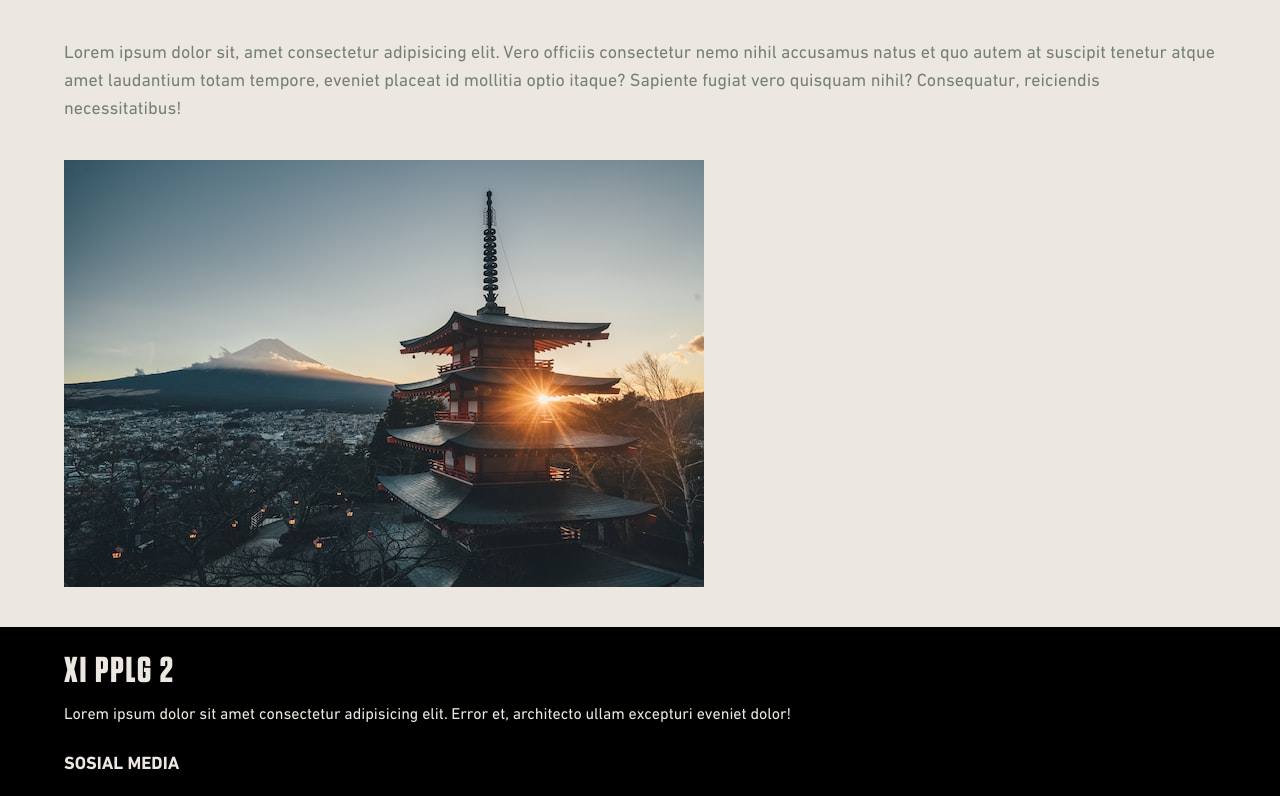
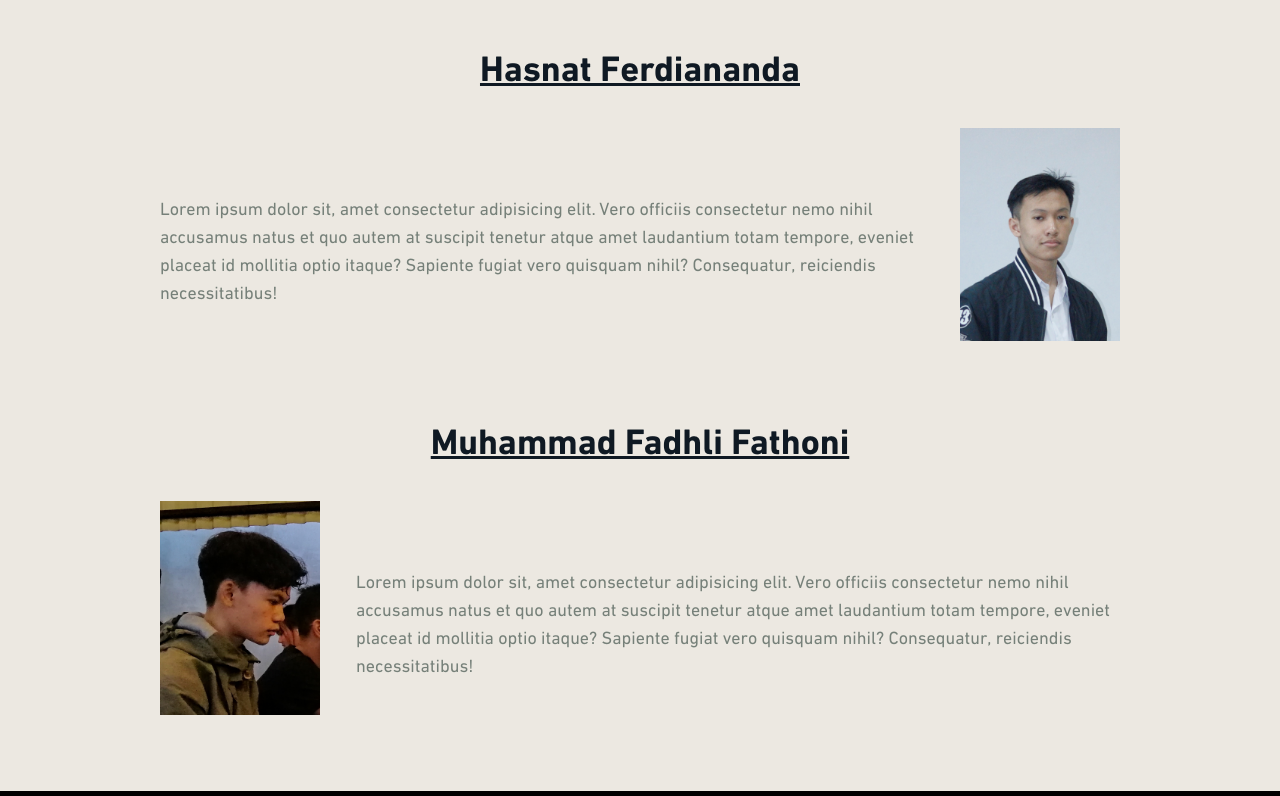
Before and after one commit to hasnat5/arum, a React (Create React App) app: page /tentang in a window 1280 px wide. Shown: the part 2080-2876 px from the top of the page. Built offline with nearby package versions, Linux system fonts and the light colour scheme.

Commit message:
change sinopsis label into trailer

```diff
--- a/src/components/about/aboutUs.jsx
+++ b/src/components/about/aboutUs.jsx
@@ -1,11 +1,31 @@
 import React from "react";
-import tentang from "../../asset/img/jumbotron.jpg";
+import hasnatDev from "../../asset/img/hasnat_pengembang.JPG";
+import fadhliDev from "../../asset/img/fadhli_pengembang.jpeg";
+
 const aboutUs = () => {
     return (
-        <div className="grid px-6 py-10 gap-9 lg:px-16">
+        <div className="grid gap-12 px-6 py-10 lg:px-16">
             <h1 className="text-secondary font-tungsten text-6xl lg:text-8xl">TENTANG PENGEMBANG</h1>
-            <p className="font-din text-lg text-fourth">Lorem ipsum dolor sit, amet consectetur adipisicing elit. Vero officiis consectetur nemo nihil accusamus natus et quo autem at suscipit tenetur atque amet laudantium totam tempore, eveniet placeat id mollitia optio itaque? Sapiente fugiat vero quisquam nihil? Consequatur, reiciendis necessitatibus!</p>
-            <img src={tentang} alt="poto_kelas" />
+
+            {/* hasnat profile */}
+            <div>
+                <h2 className="font-dinBold text-3xl lg:text-4xl text-secondary underline text-center mb-6 lg:mb-9">Hasnat Ferdiananda</h2>
+
+                <div className="grid items-center justify-items-center lg:px-24 lg:grid-cols-12">
+                    <img src={hasnatDev} className="w-6/12 lg:w-full lg:order-2 mb-6 lg:mb-9 lg:col-span-2 lg:justify-self-end" alt="poto_developer" />
+                    <p className="font-din text-lg text-fourth lg:col-span-10 lg:pr-9">Lorem ipsum dolor sit, amet consectetur adipisicing elit. Vero officiis consectetur nemo nihil accusamus natus et quo autem at suscipit tenetur atque amet laudantium totam tempore, eveniet placeat id mollitia optio itaque? Sapiente fugiat vero quisquam nihil? Consequatur, reiciendis necessitatibus!</p>
+                </div>
+            </div>
+
+            {/* fadhli profile */}
+            <div>
+                <h2 className="font-dinBold text-3xl lg:text-4xl text-secondary underline text-center mb-6 lg:mb-9">Muhammad Fadhli Fathoni</h2>
+
+                <div className="grid items-center justify-items-center lg:px-24 lg:grid-cols-12">
+                    <img src={fadhliDev} className="w-6/12 lg:w-full mb-6 lg:mb-9 lg:col-span-2" alt="poto_developer" />
+                    <p className="font-din text-lg text-fourth lg:col-span-10 lg:pl-9">Lorem ipsum dolor sit, amet consectetur adipisicing elit. Vero officiis consectetur nemo nihil accusamus natus et quo autem at suscipit tenetur atque amet laudantium totam tempore, eveniet placeat id mollitia optio itaque? Sapiente fugiat vero quisquam nihil? Consequatur, reiciendis necessitatibus!</p>
+                </div>
+            </div>
         </div >
     )
 }
--- a/src/components/home/sinopsis.jsx
+++ b/src/components/home/sinopsis.jsx
@@ -12,7 +12,7 @@ const sinopsis = () => {
 
                 <div className="relative">
                     <div className="absolute -left-6 lg:left-7 top-5 bg-primary px-7 py-1">
-                        <p className="text-white font-dinBold text-base">DOKUMENTASI</p>
+                        <p className="text-white font-dinBold text-base">TRAILER</p>
                     </div>
                     <img src={documentation} className="mt-16 mb-8 md:mt-0 md:mb-0 lg:pl-12" alt="" />
                 </div>
```
Also changed, not shown: src/asset/img/fadhli_pengembang.jpeg (added), src/asset/img/hasnat_pengembang.JPG (added).
